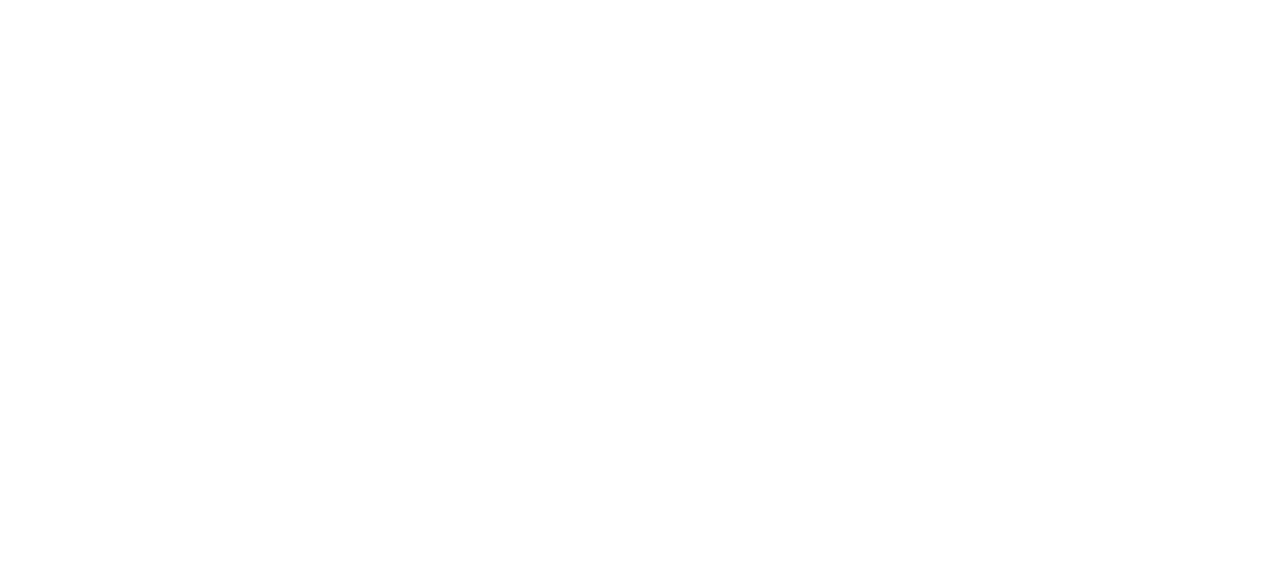
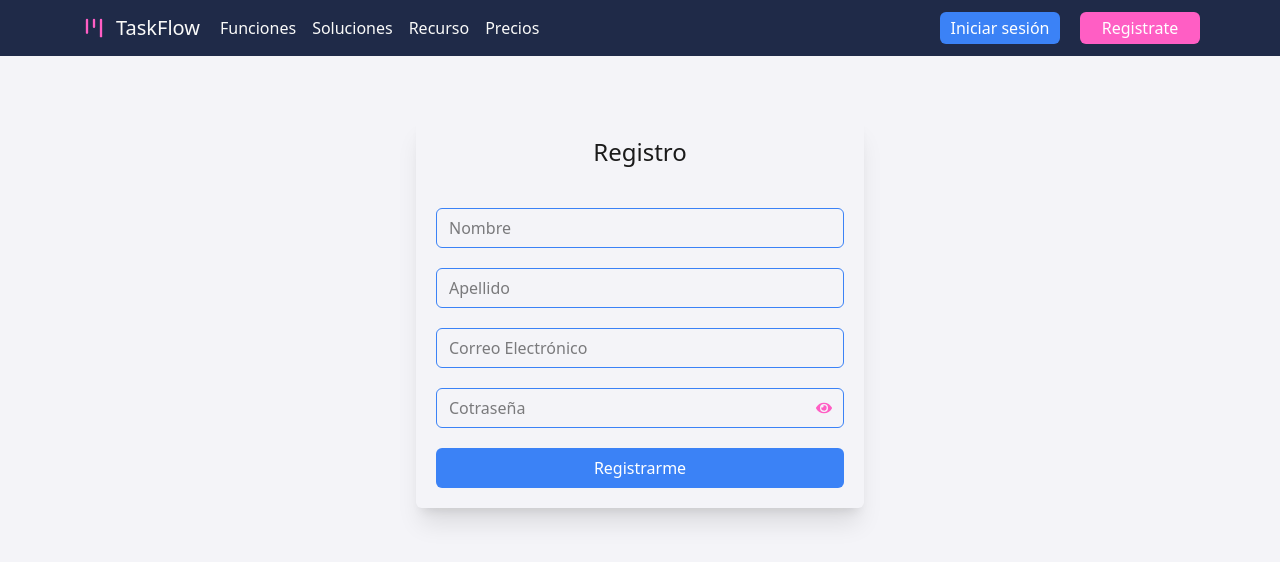
Before and after one commit to oscar84-spec/task-flow, a React (Vite) app: page /register in a window 1280 px wide. Before the commit this address had no page. Shown: the top 562 px of the page. Built offline with nearby package versions, Linux system fonts and the light colour scheme.

Commit message:
Formulario de registro, terminado

```diff
--- a/src/App.tsx
+++ b/src/App.tsx
@@ -1,5 +1,5 @@
 import { BrowserRouter as Router, Routes, Route } from "react-router-dom";
-import { Home, Login } from "./pages/";
+import { Home, Login, Register } from "./pages/";
 
 function App() {
   return (
@@ -7,6 +7,7 @@
       <Routes>
         <Route path="/" element={<Home />} />
         <Route path="/login" element={<Login />} />
+        <Route path="/register" element={<Register />} />
       </Routes>
     </Router>
   );
--- /dev/null
+++ b/src/pages/Register.tsx
@@ -0,0 +1,43 @@
+import { Header } from "../components/Home";
+import { Form, Input, Button } from "../components/index";
+import { EyeIcon, EyeSlashIcon } from "../assets/icons";
+import { useShowPasswordStore } from "../store/slices/sliceShowPassword";
+
+const Register = () => {
+  const { isVisible } = useShowPasswordStore();
+
+  return (
+    <main className="w-full h-screen bg-page-bg overflow-x-hidden relative">
+      <Header />
+      <Form title="Registro">
+        <div className="w-full flex flex-col gap-2">
+          <Input placeholder="Nombre" type="text" />
+        </div>
+        <div className="w-full flex flex-col gap-2">
+          <Input placeholder="Apellido" type="text" />
+        </div>
+        <div className="w-full flex flex-col gap-2">
+          <Input placeholder="Correo Electrónico" type="email" />
+        </div>
+        <div className="w-full flex flex-col gap-2 relative">
+          <Input
+            placeholder="Cotraseña"
+            type={isVisible ? "text" : "password"}
+          />
+          {isVisible ? (
+            <EyeSlashIcon styles="absolute top-1/2 right-3 -translate-y-1/2 text-icon-color cursor-pointer" />
+          ) : (
+            <EyeIcon styles="absolute top-1/2 right-3 -translate-y-1/2 text-icon-color cursor-pointer" />
+          )}
+        </div>
+        <div className="w-full flex flex-col gap-2">
+          <Button type="submit" styles="w-full h-10">
+            Registrarme
+          </Button>
+        </div>
+      </Form>
+    </main>
+  );
+};
+
+export default Register;
--- a/src/pages/index.ts
+++ b/src/pages/index.ts
@@ -1,2 +1,3 @@
 export { default as Home } from "./Home";
 export { default as Login } from "./Login";
+export { default as Register } from "./Register";
```
